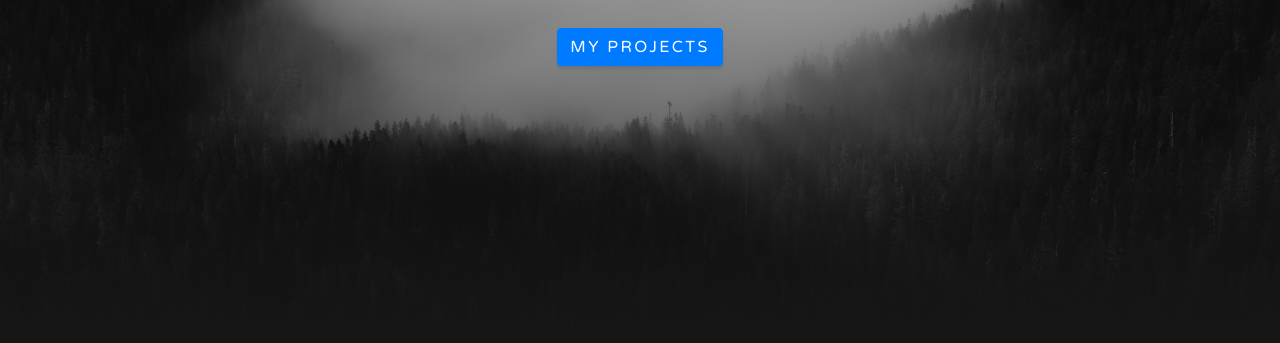
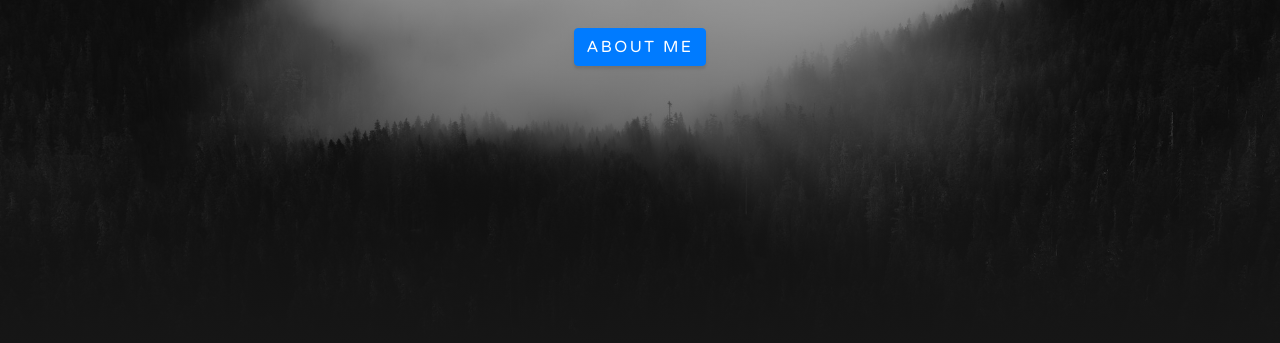
Before and after one commit to NoemiR/My_Portfolio, a website with bundled scripts: page index.html in a window 1280 px wide. Shown: the part 457-800 px from the top of the page. Built offline with nearby package versions, Linux system fonts and the light colour scheme.

Commit message:
refer button to about me

```diff
--- a/index.html
+++ b/index.html
@@ -56,7 +56,7 @@
       <div class="mx-auto text-center">
         <h1 class="mx-auto my-0 text-uppercase">NOEMI</h1>
         <h2 class="text-white-50 mx-auto mt-2 mb-5">Passionate, Dedicated and Creative Software Engineer</h2>
-        <a href="#projects" class="btn btn-primary js-scroll-trigger">My Projects</a>
+        <a href="#about" class="btn btn-primary js-scroll-trigger">About Me</a>
       </div>
     </div>
   </header>
```
